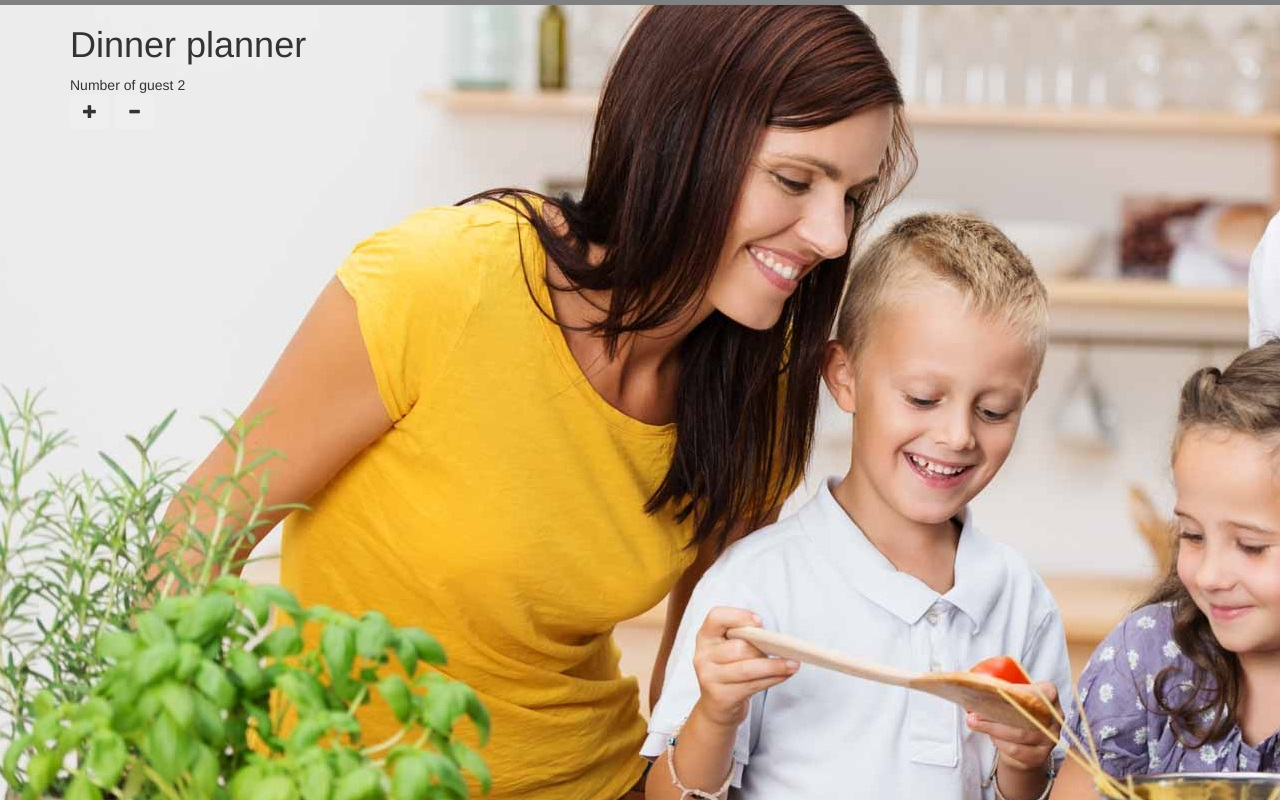
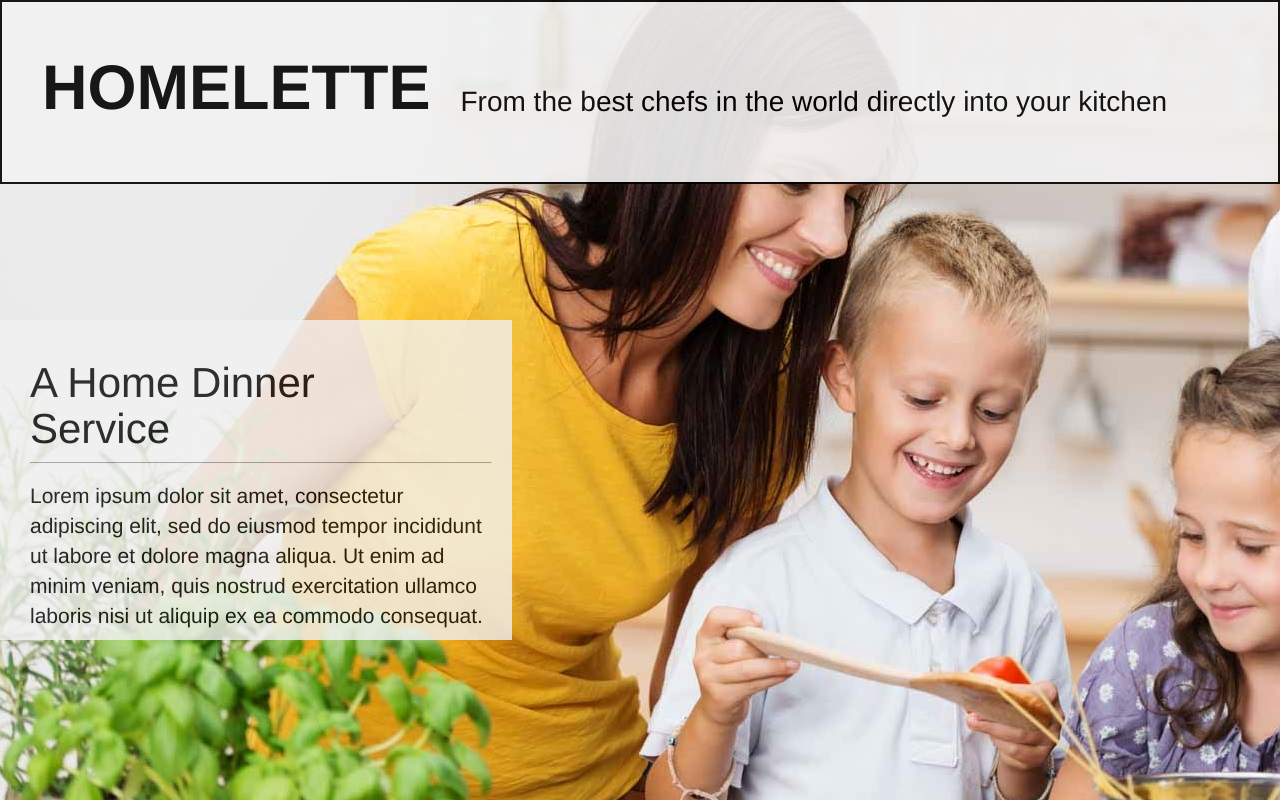
Before and after one commit to Hikari2/DH2642, a plain HTML site: page home.html in a window 1280 px wide. Drawn offline with nearby package versions, Linux system fonts and the light colour scheme.

Commit message:
home.html almost done

```diff
--- /dev/null
+++ b/css/header.css
@@ -0,0 +1,26 @@
+header{
+    opacity: 0.9;
+    margin:0px auto;
+    padding:40px 10px 40px 40px;
+    height:10%;
+    width:100%;
+    overflow:hidden;
+    border:solid;
+    background-color:#F2F2F2;
+    border-color:black;
+    border-width:2px 2px 2px 2px;
+}
+
+header p{
+    font-size: 200%;
+    padding-top: 40px;
+    color: black;
+}
+
+header p.big{
+    font-size: 450%;
+    font-weight: bold;
+    float: left;
+    padding-top: 0px;
+    padding-right: 30px;
+}
--- a/css/holme.css
+++ b/css/holme.css
@@ -1,18 +1,56 @@
 
 body{
     background-image: url("../images/homeBackGround.jpg");
-    background-repeat: no-repeat;
-
+    background-repeat: no-repeat
 }
 
-.banner{
+#box{
+    position:absolute;
+    left: 0;
+    bottom: 20%;
+    opacity:0.8;
     margin:0px auto;
-    padding:0;
-    height:10%;
-    width:100%;
+    padding:20px 20px 20px 30px;
+    height:40%;
+    width:40%;
     overflow:hidden;
-    border:solid;
-    background-color:#d8d8d8;
-    border-color:grey;
-    border-width:0px 0px 5px 0px;
+    background-color:#F2F2F2;
 }
+
+#box h1{
+    font-size: 300%;
+    padding-top: 0px;
+    padding-right: 30px;
+    color: black;
+}
+
+#box p{
+    font-size:150%;
+    padding-top: 10px;
+    color: black;
+}
+
+#box p.big{
+    font-size: 300%;
+    font-weight: bold;
+    float: left;
+    padding-top: 0px;
+    padding-right: 30px;
+}
+
+#box hr{
+    display: block;
+    margin-top: 0.5em;
+    margin-bottom: 0.5em;
+    margin-left: auto;
+    margin-right: auto;
+    border-style: inset;
+    border-width: 1px;
+}
+
+#box button {
+    background-color: orange;
+    color:black;
+    padding:10px 10px 10px 10px;
+    font-size: 200%;
+}
--- /dev/null
+++ b/css/index.css
@@ -0,0 +1,29 @@
+body{
+    background-image: url("../images/homeBackGround.jpg");
+    background-repeat: no-repeat
+}
+
+header{
+    opacity: 0.7;
+    margin:0px auto;
+    padding:40px 10px 40px 40px;
+    height:10%;
+    width:100%;
+    overflow:hidden;
+    border:solid;
+    border-color:black;
+    border-width:5px 5px 5px 5px;
+}
+
+header p{
+    font-size: 200%;
+    padding-top: 40px;
+    color: black;
+}
+
+header p.big{
+    font-size: 450%;
+    float: left;
+    padding-top: 0px;
+    padding-right: 30px;
+}
--- a/home.html
+++ b/home.html
@@ -9,20 +9,25 @@
     <!-- Bootstrap CSS -->
     <link rel="stylesheet" href="http://netdna.bootstrapcdn.com/bootstrap/3.1.0/css/bootstrap.min.css">
     <link href="css/holme.css" rel="stylesheet" type="text/css"/>
+    <link href="css/header.css" rel="stylesheet" type="text/css"/>
   </head>
   <body>
-    <div class="banner">
-    </div>
+    <header>
+        <p class="big">HOMELETTE</p>
+        <p>From the best chefs in the world directly into your kitchen</p>
+    </header>
     <div class="container">
-        <h1>Dinner planner</h1>
-        <div id="exampleView">
-            <div>
-                Number of guest <span id="numberOfGuests"></span>
-            </div>
-            <div>
-                <button id="plusGuest" class="btn"><span class="glyphicon glyphicon-plus"></span></button>
-                <button id="minusGuest" class="btn"><span class="glyphicon glyphicon-minus"></span></button>
-            </div>
+        <div id="box">
+            <h1>A Home Dinner Service</h1>
+            <hr>
+            <p>
+                Lorem ipsum dolor sit amet, consectetur adipiscing elit, sed do
+                eiusmod tempor incididunt ut labore et dolore magna aliqua. Ut
+                enim ad minim veniam, quis nostrud exercitation ullamco laboris
+                nisi ut aliquip ex ea commodo consequat.
+            </p>
+            <p>start quickly</p>
+            <button type="button" class="btn btn-default">Create new dinner</button>
         </div>
     </div>
 
```
Also changed, not shown: select dish.html (+31 -14 lines).
